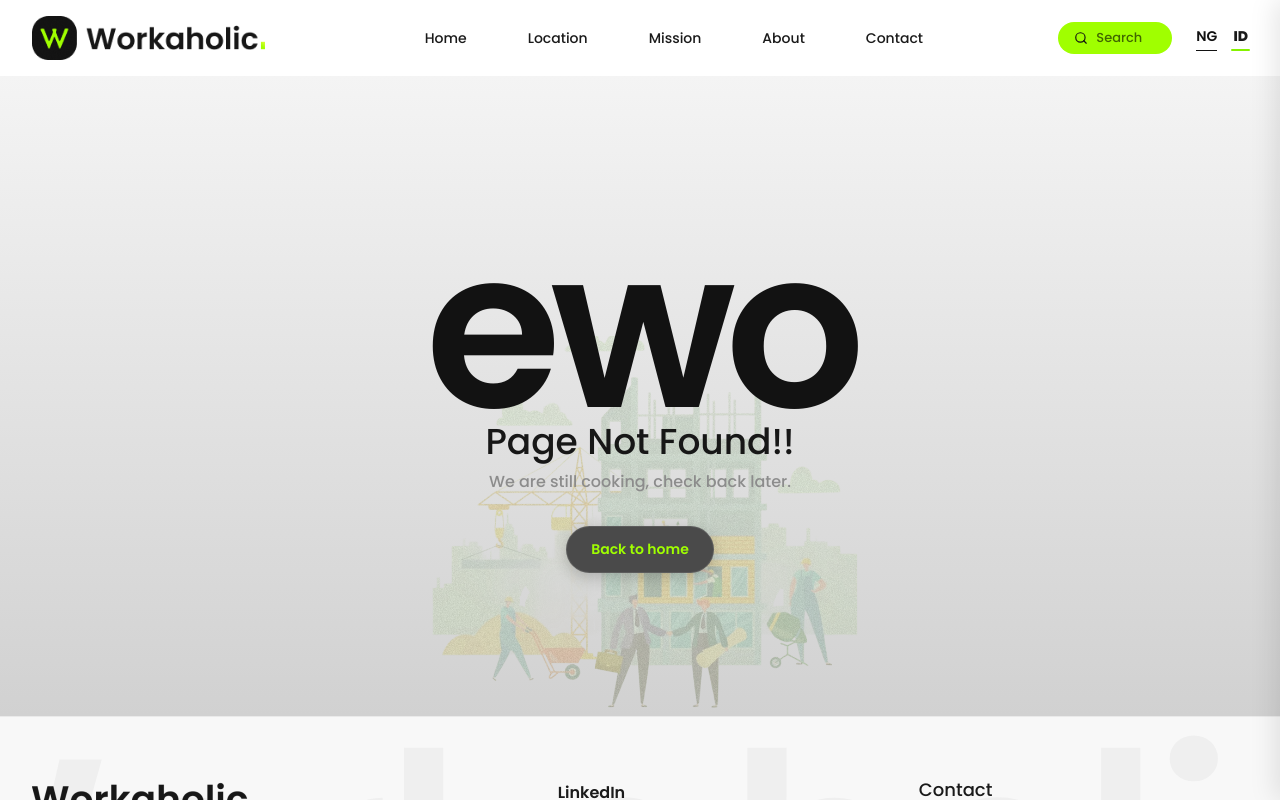
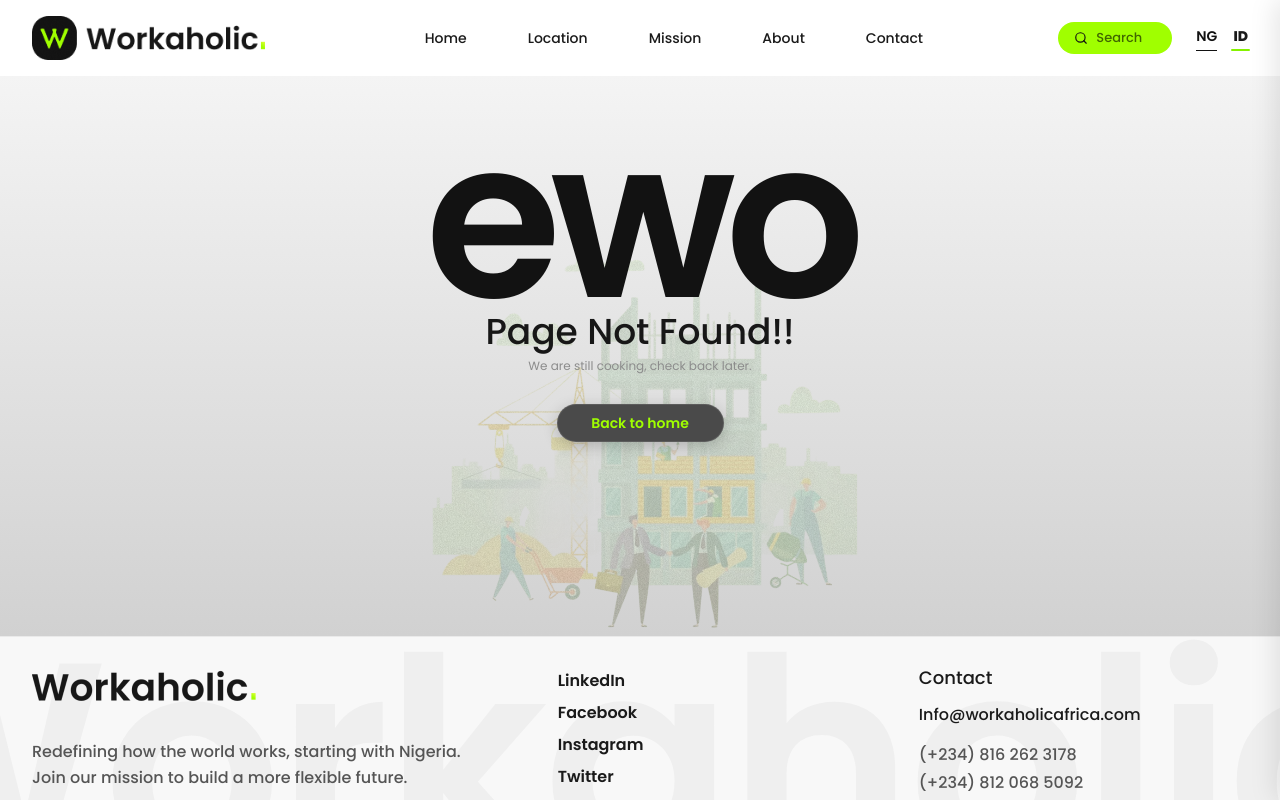
Before and after one commit to Workaholic-Africa/landing_page, a React (Vite) app: page / in a window 1280 px wide. Both pictures are taken after a click on the element "NG". Shown: the top 800 px of the page. Built offline with nearby package versions, Linux system fonts and the light colour scheme.

Commit message:
style: updated 404 page layout and positioning based on feedback

```diff
--- a/src/components/Footer/Footer.css
+++ b/src/components/Footer/Footer.css
@@ -1,7 +1,7 @@
 .footer {
     position: relative;
     background-color: #f8f8f8;
-    padding: var(--spacing-xxl) 0;
+    padding: var(--spacing-xl) 0 var(--spacing-xxl);
     overflow: hidden;
     border-top: 1px solid #eaeaea;
 }
--- a/src/components/NotFound/NotFound.css
+++ b/src/components/NotFound/NotFound.css
@@ -7,7 +7,7 @@
     text-align: center;
     background: url('/images/image copy.png') bottom center no-repeat, linear-gradient(to bottom, #F4F4F4, #D1D1D1);
     background-size: 600px auto, cover;
-    min-height: 80vh;
+    min-height: 70vh;
 }
 
 .not-found-container {
@@ -16,6 +16,7 @@
     display: flex;
     flex-direction: column;
     align-items: center;
+    padding: 0 var(--spacing-xl);
 }
 
 .not-found-title {
@@ -24,6 +25,7 @@
     font-weight: 600;
     color: var(--color-dark);
     line-height: 1;
+    margin-top: -110px;
     margin-bottom: var(--spacing-sm);
     letter-spacing: -0.05em;
 }
@@ -41,8 +43,12 @@
 }
 
 .not-found-text {
-    font-size: 16px;
-    font-weight: 500;
+    font-family: 'Poppins', sans-serif;
+    font-size: 12px;
+    font-weight: 400;
+    line-height: 12px;
+    letter-spacing: 0;
+    text-align: center;
     color: #8C8C8C;
     margin-bottom: var(--spacing-xl);
 }
@@ -50,7 +56,12 @@
 .not-found-btn {
     background: #4A4A4A;
     color: #A0FF00;
-    padding: 12px 32px;
+    padding: 0;
+    width: 167px;
+    height: 38px;
+    display: inline-flex;
+    justify-content: center;
+    align-items: center;
     font-size: 16px;
     font-weight: 500;
     border-radius: var(--border-radius-full);
```
Also changed, not shown: 16 other files (tests, documents, lock files or other folders).
